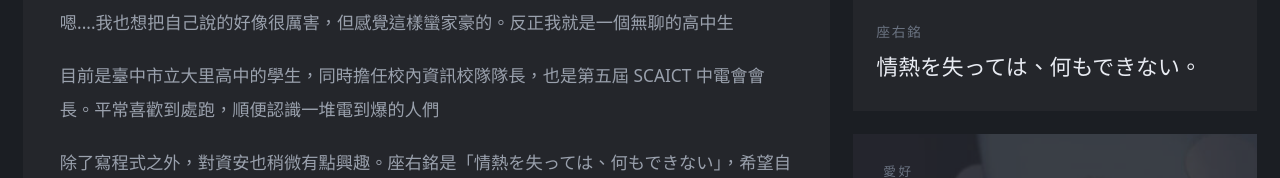
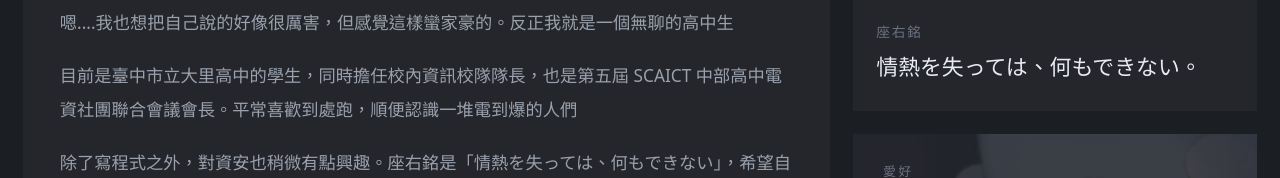
Before and after one commit to itousouta15/itouSouta.me, a Next.js app: page /about in a window 1280 px wide. Shown: the part 355-533 px from the top of the page. Built offline with nearby package versions, Linux system fonts and the light colour scheme; no server answers; the database is empty; a web font is replaced by a local one.

Commit message:
fix: 更新 SCAICT 中電會為中部高中電資社團聯合會議，修正相關描述

```diff
--- a/app/about/page.tsx
+++ b/app/about/page.tsx
@@ -48,7 +48,7 @@ export default async function AboutPage() {
           </p>
           <p className="about-p">
             目前是臺中市立大里高中的學生，同時擔任校內資訊校隊隊長，也是第五屆
-            SCAICT 中電會會長。平常喜歡到處跑，順便認識一堆電到爆的人們
+            SCAICT 中部高中電資社團聯合會議會長。平常喜歡到處跑，順便認識一堆電到爆的人們
           </p>
           <p className="about-p">
             除了寫程式之外，對資安也稍微有點興趣。座右銘是「情熱を失っては、何もできない」，希望自己能一直保持這份熱情，把想做的事情一件一件做出來
--- a/app/data/experience.ts
+++ b/app/data/experience.ts
@@ -174,12 +174,12 @@ export const EXPERIENCE: ExperienceItem[] = [
   },
   {
     period: "2025-2026",
-    title: "第五屆 SCAICT 中電會",
+    title: "第五屆 SCAICT 中部高中電資社團聯合會議",
     org: "會長、資訊組組長",
     color: "purple",
     category: "社群",
     longDesc:
-      "中文全名為中部電資聯合會議，簡稱「中電會」。成立於 2022 年 2 月，由文華高中電腦研究社第 29 屆社長周佑康與臺中一中數位創作社第 16 屆社長蔡承希，在 AIS3 新型態資安實務主題課程講師——台科大鄭欣明教授與陽交大黃俊穎教授——的啟發下共同創立。我們的目標是結合中部電資資源，打造一個跨校交流、合作學習的資訊教育平台，以積極辦理資訊教育活動、促進資源共享與永續傳承為宗旨",
+      "中文全名為中部高中電資社團聯合會議，簡稱「中電會」。成立於 2022 年 2 月，由文華高中電腦研究社第 29 屆社長周佑康與臺中一中數位創作社第 16 屆社長蔡承希，在 AIS3 新型態資安實務主題課程講師——台科大鄭欣明教授與陽交大黃俊穎教授——的啟發下共同創立。我們的目標是結合中部電資資源，打造一個跨校交流、合作學習的資訊教育平台，以積極辦理資訊教育活動、促進資源共享與永續傳承為宗旨",
     href: "https://scaitc.org/",
   },
   {
--- a/app/experience/page.tsx
+++ b/app/experience/page.tsx
@@ -5,7 +5,7 @@ import { EXPERIENCE, ExperienceItem } from "../data";
 import { pageMetadata } from "../lib/seo";
 
 const description =
-  "itouSouta（伊藤蒼太 / 郭家睿）的學習與活動經歷：臺中市立大里高中資訊校隊、SCAICT 中電會、各種營隊與競賽的時間軸。";
+  "itouSouta（伊藤蒼太 / 郭家睿）的學習與活動經歷：臺中市立大里高中資訊校隊、SCAICT 中部高中電資社團聯合會議、各種營隊與競賽的時間軸。";
 
 export const metadata: Metadata = pageMetadata({
   title: "經歷",
--- a/app/lib/seo.ts
+++ b/app/lib/seo.ts
@@ -9,7 +9,7 @@ export const SITE_TITLE = "itouSouta.me";
    所以每一頁的描述都要「前面放實話、顏文字擺句尾」：搜尋結果大概只會顯示前
    70～80 個中文字，關鍵字塞在前面才吃得到，尾巴被截掉也不心疼。 */
 export const SITE_DESCRIPTION =
-  "itouSouta / 伊藤蒼太 / 郭家睿的個人網站。臺中市立大里高中學生、SCAICT 中電會第五屆會長，喜歡 VOCALOID、畫插畫和寫程式。這裡放著我的專案、經歷、文章與喜歡的東西 ε(*´･∀･｀)зﾞ";
+  "itouSouta / 伊藤蒼太 / 郭家睿的個人網站。臺中市立大里高中學生、SCAICT 中部高中電資社團聯合會議第五屆會長，喜歡 VOCALOID、畫插畫和寫程式。這裡放著我的專案、經歷、文章與喜歡的東西 ε(*´･∀･｀)зﾞ";
 
 interface PageMetaInput {
   /** 分頁標題，會套 layout 的 `%s | itouSouta.me` 模板 */
```
